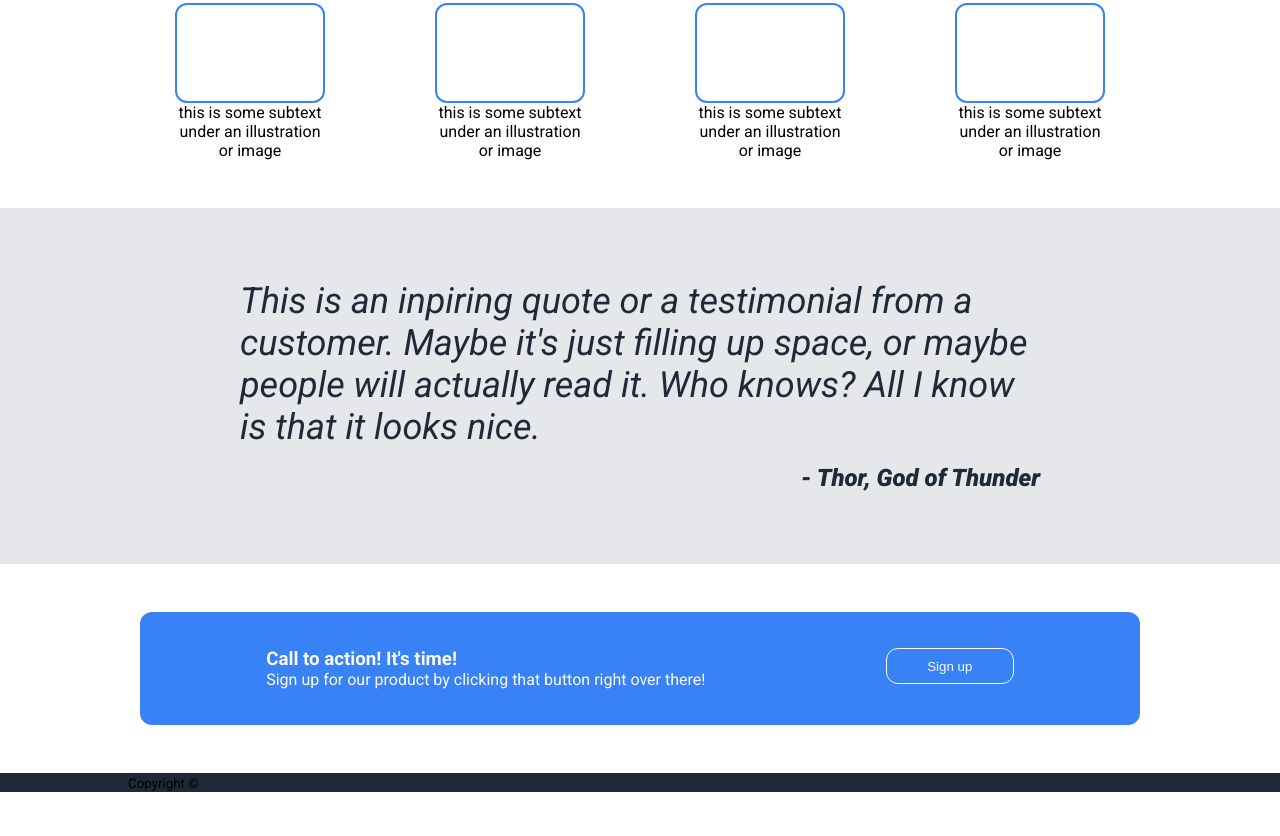
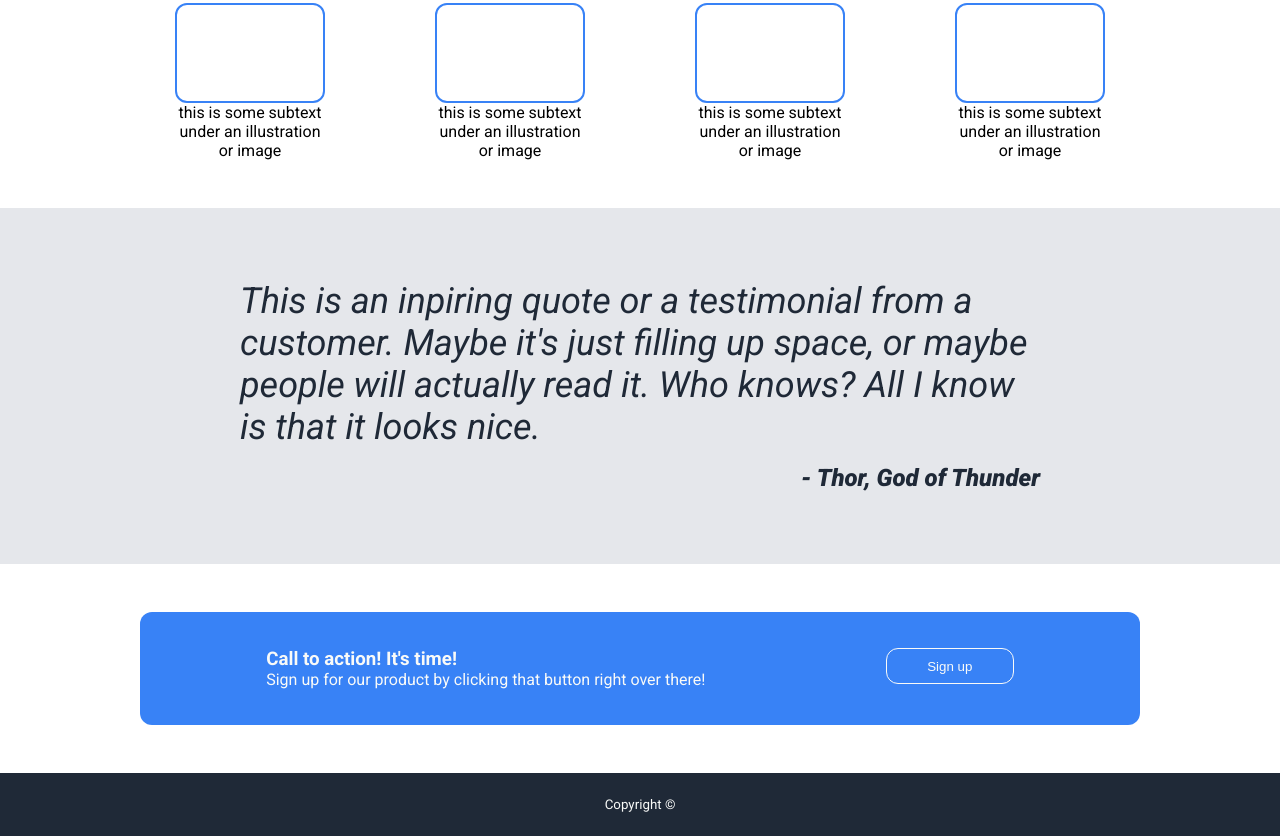
Before and after one commit to HoleInTheUniverse/landing-page, a plain HTML site: page index.html in a window 1280 px wide. Shown: the part 939-1775 px from the top of the page. Before the commit the page ends 1731 px from the top, so only its background shows below. Drawn offline with Linux system fonts and the light colour scheme.

Commit message:
Add footer styling

```diff
--- a/style.css
+++ b/style.css
@@ -28,20 +28,24 @@ ul {
     list-style: none;
 }
 
-header, footer {
+header {
     background-color: #1F2937;
-}
-
-header {
     display: flex;
     justify-content: space-between;
     align-items: center;
+
+}
+
+footer {
+    background-color: #1F2937;
     padding-top: 24px;
     padding-bottom: 24px;
 }
 
+
 .container, .hero, header, footer {
-    padding: 0 128px;
+    padding-left: 128px;
+    padding-right: 128px;
 }
 
 .container:nth-of-type(2) {
@@ -202,3 +206,10 @@ h1 {
     height: 36px;
     width: 128px;
 }
+
+.copyright {
+    color: #F9FAF8;
+    display: flex;
+    justify-content: center;
+    align-items: center;
+}
```
